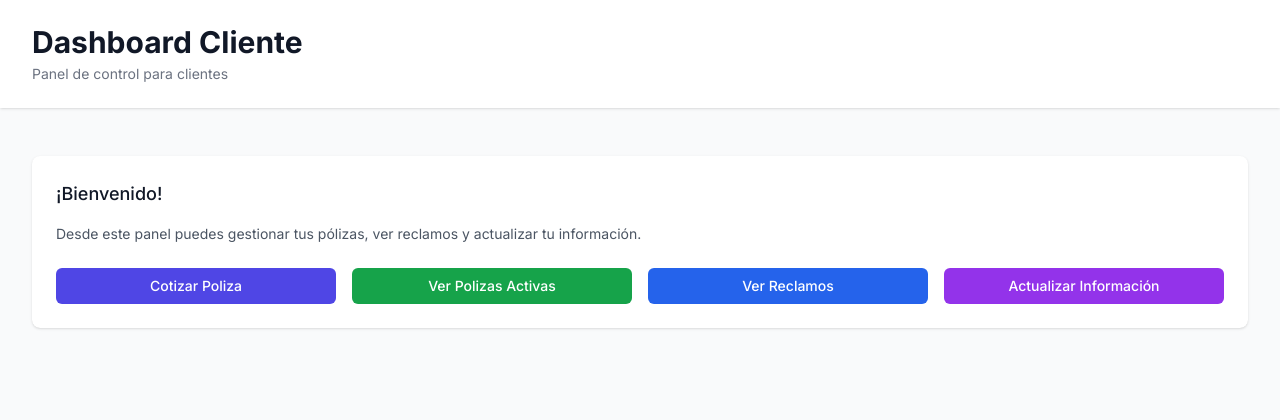
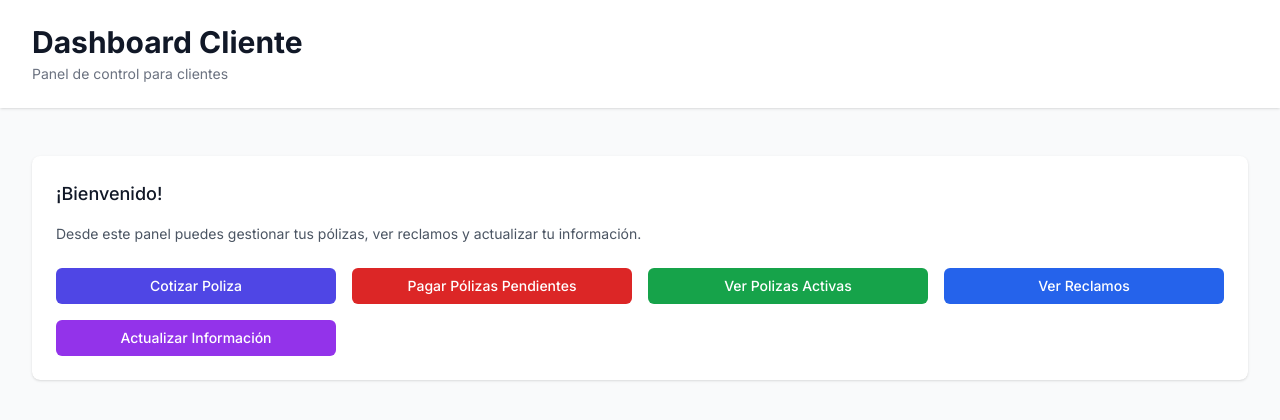
Before and after one commit to francoleon08/proyecto-aps, a Next.js app: page /dashboard/client in a window 1280 px wide. Shown: the top 420 px of the page. Built offline with nearby package versions, Linux system fonts and the light colour scheme; no server answers.

Commit message:
feat: add payments button in client dashboard

```diff
--- a/app/dashboard/client/page.tsx
+++ b/app/dashboard/client/page.tsx
@@ -1,10 +1,12 @@
-"use client"
+'use client'
 
 import { useState } from 'react'
 import { DashboardLayout } from '@/components/dashboard-layout'
 import UserCotizerPolicy from '@/components/user-cotizer-policy'
+import { useRouter } from 'next/navigation'
 
 export default function ClientDashboard() {
+  const router = useRouter()
   const [showCotizerPolicy, setShowCotizerPolicy] = useState(false)
 
   if (showCotizerPolicy) {
@@ -30,6 +32,12 @@
             >
               Cotizar Poliza
             </button>
+            <button
+              onClick={() => router.push('/payments')}
+              className="bg-red-600 hover:bg-red-700 text-white px-4 py-2 rounded-md text-sm font-medium transition-colors"
+            >
+              Pagar Pólizas Pendientes
+            </button>
             <button className="bg-green-600 hover:bg-green-700 text-white px-4 py-2 rounded-md text-sm font-medium transition-colors">
               Ver Polizas Activas
             </button>
```
